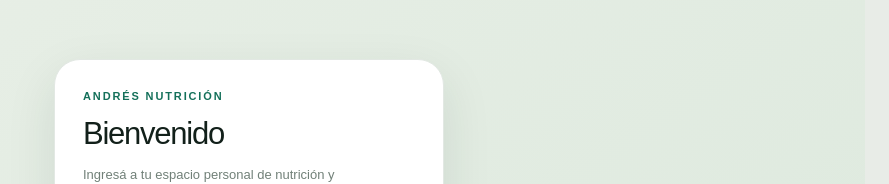
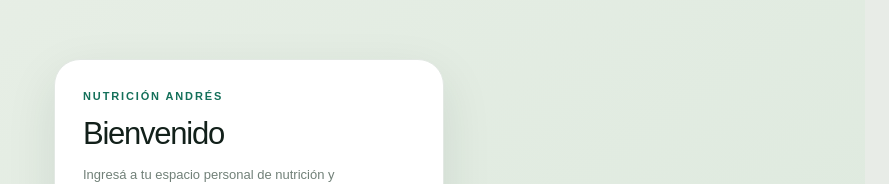
Before and after one commit to andres34cortez/andres-nutricion, a Next.js app: page /sign-in in a window 1280 px wide. Shown: the part 158-342 px from the top of the page, without its empty margins (391-1280 px from the left). Built offline with nearby package versions, Linux system fonts and the light colour scheme; no server answers.

Commit message:
Rename product to Nutricion Andres

```diff
--- a/package.json
+++ b/package.json
@@ -1,5 +1,5 @@
 {
-  "name": "andres-nutricion",
+  "name": "nutricion-andres",
   "version": "0.1.0",
   "private": true,
   "scripts": {
--- a/public/sw.js
+++ b/public/sw.js
@@ -1,4 +1,4 @@
-const CACHE = "andres-nutricion-v1";
+const CACHE = "nutricion-andres-v1";
 self.addEventListener("install", (event) => event.waitUntil(caches.open(CACHE).then((cache) => cache.addAll(["/", "/manifest.webmanifest"]))));
 self.addEventListener("activate", (event) => event.waitUntil(caches.keys().then((keys) => Promise.all(keys.filter((key) => key !== CACHE).map((key) => caches.delete(key))))));
 self.addEventListener("fetch", (event) => { if (event.request.method !== "GET") return; event.respondWith(fetch(event.request).then((response) => { const copy = response.clone(); caches.open(CACHE).then((cache) => cache.put(event.request, copy)); return response; }).catch(() => caches.match(event.request))); });
--- a/src/app/layout.tsx
+++ b/src/app/layout.tsx
@@ -15,13 +15,13 @@ const geistMono = Geist_Mono({
 
 export const metadata: Metadata = {
   metadataBase: new URL(process.env.APP_URL || "http://localhost:3000"),
-  title: "Andrés Nutrición",
+  title: "Nutrición Andrés",
   description: "Nutrición, entrenamiento y progreso personal.",
-  applicationName: "Andrés Nutrición",
+  applicationName: "Nutrición Andrés",
   appleWebApp: { capable: true, statusBarStyle: "black-translucent", title: "Andrés" },
   formatDetection: { telephone: false },
-  openGraph: { title: "Andrés Nutrición", description: "Tu nutrición, entrenamiento y progreso.", type: "website" },
-  twitter: { card: "summary_large_image", title: "Andrés Nutrición", description: "Tu nutrición, entrenamiento y progreso." },
+  openGraph: { title: "Nutrición Andrés", description: "Tu nutrición, entrenamiento y progreso.", type: "website" },
+  twitter: { card: "summary_large_image", title: "Nutrición Andrés", description: "Tu nutrición, entrenamiento y progreso." },
 };
 
 export const viewport: Viewport = { width: "device-width", initialScale: 1, viewportFit: "cover", themeColor: "#0a4b3b" };
--- a/src/app/manifest.ts
+++ b/src/app/manifest.ts
@@ -1,2 +1,2 @@
 import type { MetadataRoute } from "next";
-export default function manifest(): MetadataRoute.Manifest { return { name: "Andrés Nutrición", short_name: "Andrés", description: "Nutrición, entrenamiento y progreso personal.", start_url: "/", display: "standalone", background_color: "#f6f8f4", theme_color: "#0a4b3b", orientation: "portrait", icons: [{ src: "/icon", sizes: "512x512", type: "image/png" }] }; }
+export default function manifest(): MetadataRoute.Manifest { return { name: "Nutrición Andrés", short_name: "Nutrición Andrés", description: "Nutrición, entrenamiento y progreso personal.", start_url: "/", display: "standalone", background_color: "#f6f8f4", theme_color: "#0a4b3b", orientation: "portrait", icons: [{ src: "/icon", sizes: "512x512", type: "image/png" }] }; }
--- a/src/app/opengraph-image.tsx
+++ b/src/app/opengraph-image.tsx
@@ -1,3 +1,3 @@
 import { ImageResponse } from "next/og";
 export const size = { width: 1200, height: 630 }; export const contentType = "image/png";
-export default function OpenGraphImage() { return new ImageResponse(<div style={{width:"100%",height:"100%",display:"flex",flexDirection:"column",justifyContent:"center",padding:80,background:"#0a4b3b",color:"white"}}><div style={{fontSize:22,fontWeight:800,letterSpacing:5,color:"#c8ed68"}}>ANDRÉS NUTRICIÓN</div><div style={{fontSize:72,fontWeight:800,letterSpacing:-3,marginTop:24,maxWidth:900}}>Tu nutrición, entrenamiento y progreso.</div><div style={{fontSize:26,color:"#cfe1da",marginTop:24}}>Datos claros. Decisiones propias.</div></div>, size); }
+export default function OpenGraphImage() { return new ImageResponse(<div style={{width:"100%",height:"100%",display:"flex",flexDirection:"column",justifyContent:"center",padding:80,background:"#0a4b3b",color:"white"}}><div style={{fontSize:22,fontWeight:800,letterSpacing:5,color:"#c8ed68"}}>NUTRICIÓN ANDRÉS</div><div style={{fontSize:72,fontWeight:800,letterSpacing:-3,marginTop:24,maxWidth:900}}>Tu nutrición, entrenamiento y progreso.</div><div style={{fontSize:26,color:"#cfe1da",marginTop:24}}>Datos claros. Decisiones propias.</div></div>, size); }
--- a/src/app/sign-in/page.tsx
+++ b/src/app/sign-in/page.tsx
@@ -8,5 +8,5 @@ export default function SignInPage() {
     try { await signIn("credentials", { email: formData.get("email"), password: formData.get("password"), redirectTo: "/" }); }
     catch (error) { if (error instanceof AuthError) redirect("/sign-in?error=credentials"); throw error; }
   }
-  return <main className="signin"><section><p className="eyebrow">ANDRÉS NUTRICIÓN</p><h1>Bienvenido</h1><p>Ingresá a tu espacio personal de nutrición y entrenamiento.</p><form action={authenticate}><label>Email<input type="email" name="email" required autoComplete="email" /></label><label>Contraseña<input type="password" name="password" required minLength={8} autoComplete="current-password" /></label><button className="primary-button">Ingresar</button></form></section></main>;
+  return <main className="signin"><section><p className="eyebrow">NUTRICIÓN ANDRÉS</p><h1>Bienvenido</h1><p>Ingresá a tu espacio personal de nutrición y entrenamiento.</p><form action={authenticate}><label>Email<input type="email" name="email" required autoComplete="email" /></label><label>Contraseña<input type="password" name="password" required minLength={8} autoComplete="current-password" /></label><button className="primary-button">Ingresar</button></form></section></main>;
 }
--- a/src/components/nutrition-app.tsx
+++ b/src/components/nutrition-app.tsx
@@ -17,6 +17,8 @@ type Composer = "menu" | "meal" | "weight" | "activity" | "photo" | null;
 const categories: MealCategory[] = ["Desayuno", "Almuerzo", "Merienda", "Cena", "Otros"];
 const today = () => new Date().toISOString().slice(0, 10);
 const fmt = new Intl.NumberFormat("es-AR");
+const STORAGE_KEY = "nutricion-andres-v1";
+const LEGACY_STORAGE_KEY = "andres-nutricion-v1";
 
 export function NutritionApp({ initialData, cloud = false }: { initialData?: AppData; cloud?: boolean }) {
   const [tab, setTab] = useState<Tab>("today");
@@ -24,8 +26,8 @@ export function NutritionApp({ initialData, cloud = false }: { initialData?: App
   const [data, setData] = useState<AppData>(() => initialData ?? createDemoData());
   const [ready, setReady] = useState(false);
 
-  useEffect(() => { const frame = requestAnimationFrame(() => { if (!cloud) { const saved = localStorage.getItem("andres-nutricion-v1"); if (saved) { try { setData(JSON.parse(saved)); } catch { /* conservar datos iniciales */ } } } setReady(true); }); return () => cancelAnimationFrame(frame); }, [cloud]);
-  useEffect(() => { if (ready && !cloud) localStorage.setItem("andres-nutricion-v1", JSON.stringify(data)); }, [data, ready, cloud]);
+  useEffect(() => { const frame = requestAnimationFrame(() => { if (!cloud) { const saved = localStorage.getItem(STORAGE_KEY) ?? localStorage.getItem(LEGACY_STORAGE_KEY); if (saved) { try { setData(JSON.parse(saved)); } catch { /* conservar datos iniciales */ } } } setReady(true); }); return () => cancelAnimationFrame(frame); }, [cloud]);
+  useEffect(() => { if (ready && !cloud) localStorage.setItem(STORAGE_KEY, JSON.stringify(data)); }, [data, ready, cloud]);
 
   const addMeal = async (entry: Omit<MealEntry, "id" | "date" | "source">) => { let id=crypto.randomUUID(); if(cloud){const category={Desayuno:"BREAKFAST",Almuerzo:"LUNCH",Merienda:"SNACK",Cena:"DINNER",Otros:"OTHER"}[entry.category];const response=await fetch("/api/meals",{method:"POST",headers:{"content-type":"application/json"},body:JSON.stringify({...entry,category})});if(!response.ok)return;id=(await response.json()).id} setData((old) => ({ ...old, meals: [...old.meals, { ...entry, id, date: today(), source: "manual" }] })); setComposer(null); };
   const addWeight = async (weightKg: number) => { let id=crypto.randomUUID();if(cloud){const response=await fetch("/api/weights",{method:"POST",headers:{"content-type":"application/json"},body:JSON.stringify({weightKg})});if(!response.ok)return;id=(await response.json()).id}setData((old) => ({ ...old, weights: [...old.weights, { id, date: today(), weightKg }] })); setComposer(null); };
@@ -51,7 +53,7 @@ function TodayView({ data, onDelete }: { data: AppData; onDelete: (id: string) =
   const meals = data.meals.filter((meal) => meal.date === today());
   const totals = meals.reduce((a, m) => ({ calories: a.calories + m.calories, protein: a.protein + m.protein, carbs: a.carbs + m.carbs, fat: a.fat + m.fat }), { calories: 0, protein: 0, carbs: 0, fat: 0 });
   const dateLabel = new Intl.DateTimeFormat("es-AR", { weekday: "long", day: "numeric", month: "long" }).format(new Date());
-  return <div className="screen"><Header eyebrow="ANDRÉS NUTRICIÓN" title="Hoy" subtitle={capitalize(dateLabel)} />
+  return <div className="screen"><Header eyebrow="NUTRICIÓN ANDRÉS" title="Hoy" subtitle={capitalize(dateLabel)} />
     <section className="hero-card"><div className="row top"><div><p className="hero-label">CALORÍAS</p><p className="hero-value">{fmt.format(totals.calories)} <span>/ {fmt.format(data.profile.calorieGoal)} kcal</span></p></div><Badge className="pill dark">{pct(totals.calories, data.profile.calorieGoal)}%</Badge></div><Bar value={totals.calories} goal={data.profile.calorieGoal} light /><p className="hero-note">{totals.calories <= data.profile.calorieGoal ? <>Te quedan aproximadamente <strong>{fmt.format(data.profile.calorieGoal - totals.calories)} kcal</strong></> : <>Superaste tu objetivo configurado en <strong>{fmt.format(totals.calories - data.profile.calorieGoal)} kcal</strong></>}</p></section>
     <div className="macro-grid"><Macro label="Proteína" value={totals.protein} goal={data.profile.proteinGoal} color="green" /><Macro label="Carbos" value={totals.carbs} goal={data.profile.carbGoal} color="amber" /><Macro label="Grasas" value={totals.fat} goal={data.profile.fatGoal} color="coral" /></div>
     <section className="section"><div className="section-heading"><div><p className="eyebrow">Tus comidas</p><h2>Registro de hoy</h2></div><span className="count">{meals.length} ítems</span></div>
```
Also changed, not shown: 1 other file (tests, documents, lock files or other folders).
